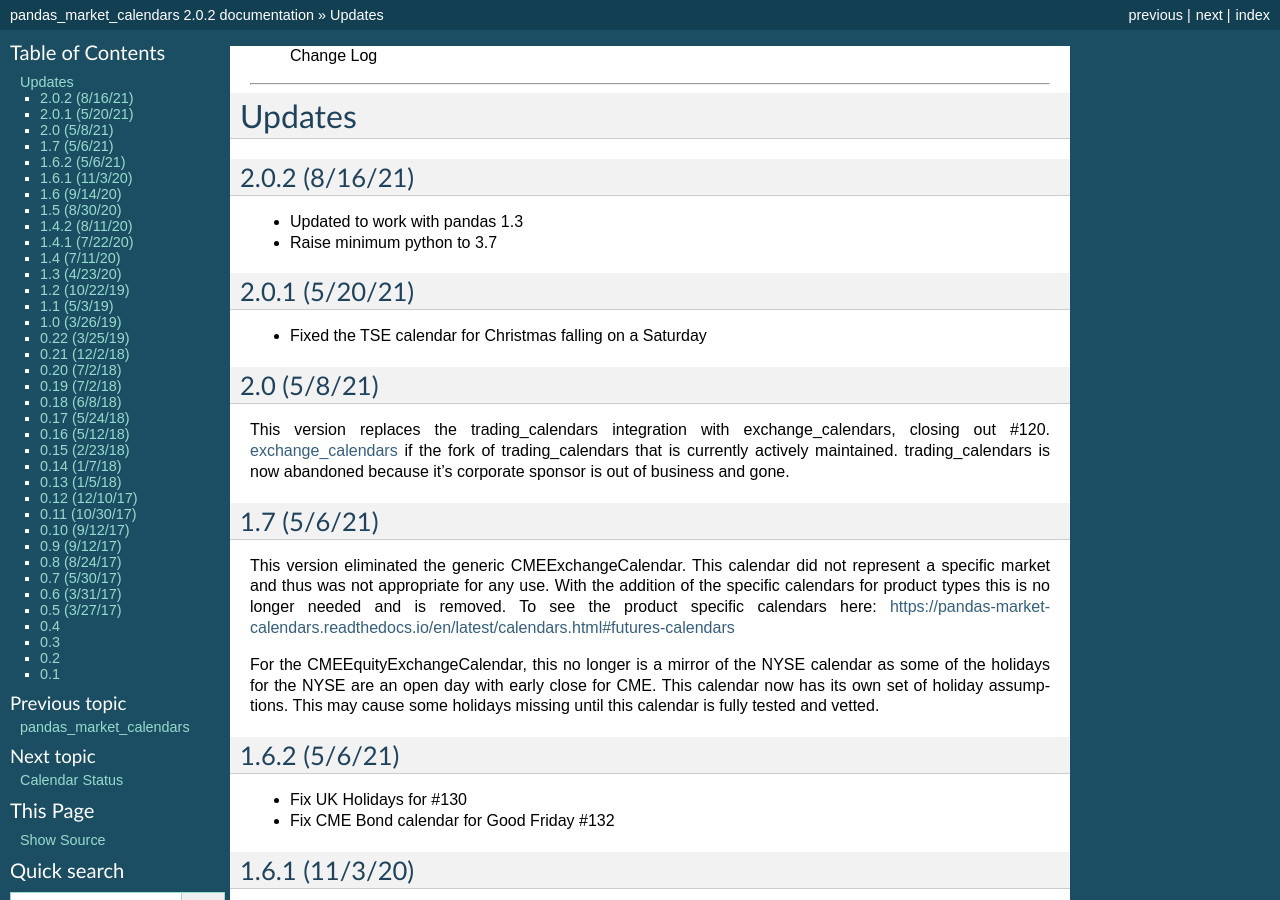
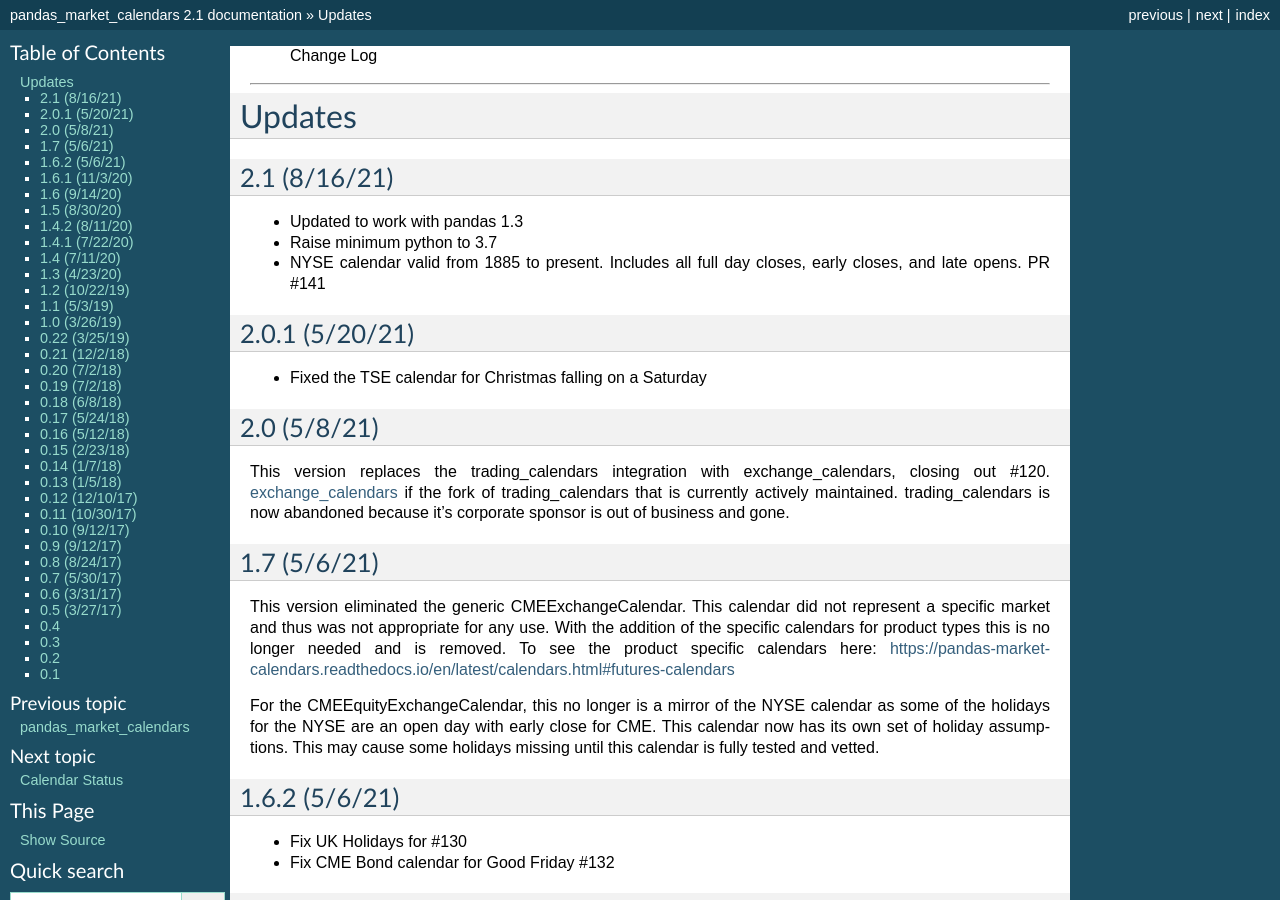
Before and after one commit to rsheftel/pandas_market_calendars, a Sphinx documentation site: the page built from docs/change_log.rst, in a window 1280 px wide and 900 px high. Built offline with Sphinx 7.4.7, drawn with Linux system fonts in a browser that asks for light colours; some of the changed text lies outside the part shown.

Commit message:
Update to v2.1

```diff
--- a/docs/change_log.rst
+++ b/docs/change_log.rst
@@ -3,10 +3,11 @@
 
 Updates
 -------
-2.0.2 (8/16/21)
-~~~~~~~~~~~~~~~
+2.1 (8/16/21)
+~~~~~~~~~~~~~
 - Updated to work with pandas 1.3
 - Raise minimum python to 3.7
+- NYSE calendar valid from 1885 to present. Includes all full day closes, early closes, and late opens. PR #141
 
 2.0.1 (5/20/21)
 ~~~~~~~~~~~~~~~
--- a/setup.py
+++ b/setup.py
@@ -9,7 +9,7 @@
 from setuptools import find_packages, setup
 
 # version
-VERSION = '2.0.2'
+VERSION = '2.1'
 
 # requirements
 REQUIRED_PYTHON = '>=3.7.0'
```
